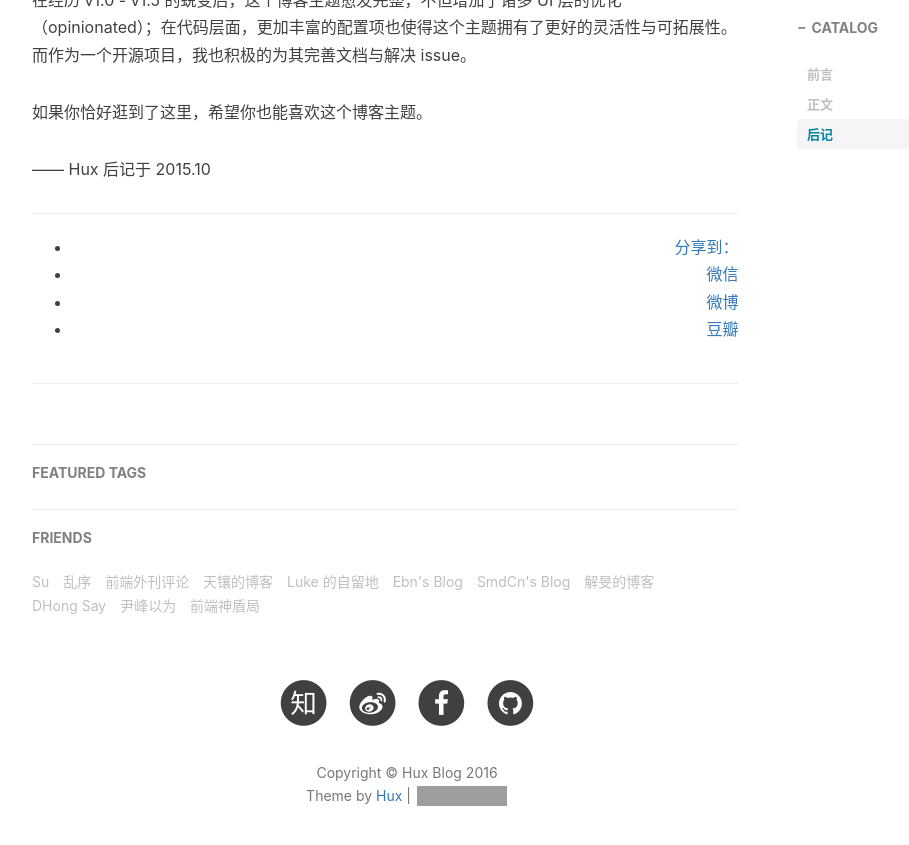
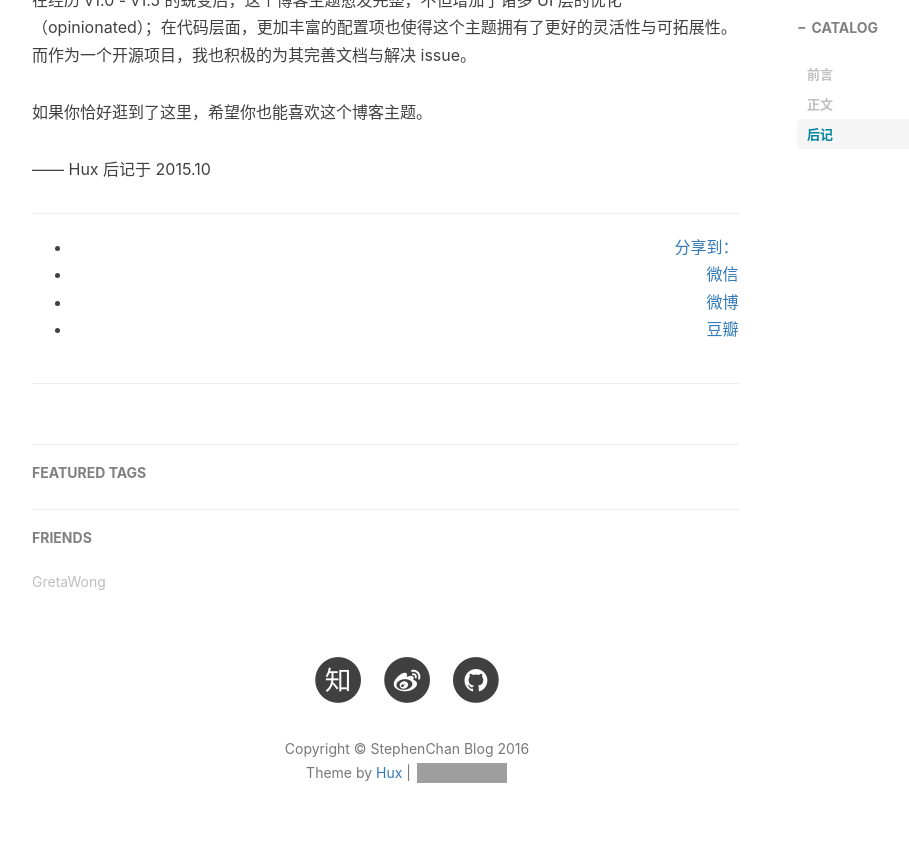
Before and after one commit to StephenChan007/StephenChan.github.io, a Jekyll site: the page built from _posts/2014-01-29-hello-2015.markdown, in a window 1280 px wide and 900 px high, scrolled down 2463 px. Shown: the top 845 px of the window, without its empty margins (233-1142 px from the left). Built offline with Jekyll 4.4.1, drawn with Linux system fonts in a browser that asks for light colours; nearby versions of some CDN libraries; comment, search, counter and statistics services are not loaded; some of the changed text lies outside the part shown; grey boxes are pictures that could not be loaded.

Commit message:
Update _config.yml

```diff
--- a/_config.yml
+++ b/_config.yml
@@ -1,23 +1,23 @@
 # Site settings
-title: Hux Blog
-SEOTitle: 黄玄的博客 | Hux Blog
-header-img: img/home-bg.jpg
-email: huxpro@gmail.com
-description: "关于前端与设计、黑客与画家 | 黄玄，Web & Mobile Lover，Front-End Engineer，UX Designer | 这里是 @Hux黄玄 的个人博客，与你一起发现更大的世界。"
-keyword: "黄玄, Hux黄玄, Hux, 鬼栈, huxpro, @huxpro, 黄玄的博客, Hux Blog, 博客, 个人网站, 互联网, 前端, 设计, 产品, 肖玉, Lynn, 肖玉的男朋友"
-url: "http://huangxuan.me"              # your host, for absolute URL
+title: StephenChan Blog
+SEOTitle: 程鹏的博客 | StephenChan Blog
+header-img: img/home-bg-o.jpg
+email: stephencp@163.com
+description: "Stephenchan的个人博客空间 | 程鹏，Unity3D Game Developer | 这里是 @StephenChan 的个人博客，与你一起发现更大的世界。"
+keyword: "程鹏, StephenChan, 程鹏的博客, StephenChan Blog, 博客, 互联网, Unity3D, 手游, GretaWong, 黄鹤群, GretaWong's BF"
+url: "http://stephenchan.me"              # your host, for absolute URL
 baseurl: ""                             # for example, '/blog' if your blog hosted on 'host/blog'
 
 
 
 # SNS settings
 RSS: false
-weibo_username:     huxpro
-zhihu_username:     huxpro
-github_username:    huxpro
+weibo_username:     Gamelayer
+zhihu_username:     程鹏
+github_username:    StephenChan007
 #twitter_username:  huxpro
-facebook_username:  huxpro
-# linkedin_username:  firstname-lastname-idxxxx
+#facebook_username:  huxpro
+#linkedin_username:  firstname-lastname-idxxxx
 
 
 
@@ -60,17 +60,17 @@
 
 # Analytics settings
 # Baidu Analytics
-ba_track_id: 4cc1f2d8f3067386cc5cdb626a202900
+ba_track_id: 3e1e27ad76328ddd0f32af8e99bd098c
 # Google Analytics
-ga_track_id: 'UA-49627206-1'            # Format: UA-xxxxxx-xx
-ga_domain: huangxuan.me
+#ga_track_id: 'UA-49627206-1'            # Format: UA-xxxxxx-xx
+#ga_domain: huangxuan.me
 
 
 
 # Sidebar settings
 sidebar: true                           # whether or not using Sidebar.
-sidebar-about-description: "写写代码，做做设计，看看产品。世界那么大，我想去看看。"
-sidebar-avatar: /img/avatar-hux.jpg      # use absolute URL, seeing it's used in both `/` and `/about/`
+sidebar-about-description: "做首先感动自己的游戏。"
+sidebar-avatar: /img/StephenChan-Icon.jpg      # use absolute URL, seeing it's used in both `/` and `/about/`
 
 
 
@@ -83,37 +83,7 @@
 # Friends
 friends: [
     {
-        title: "Su",
-        href: "http://su.gallery/"
-    },{
-        title: "乱序",
-        href: "http://mida.re/"
-    },{
-        title: "前端外刊评论",
-        href: "http://qianduan.guru/"
-    },{
-        title: "天镶的博客",
-        href: "http://lingyu.wang/"
-    },{
-        title: "Luke 的自留地",
-        href: "http://hmqk1995.github.io"
-    },{
-        title: "Ebn's Blog",
-        href: "http://ebnbin.com/"
-    },{
-        title: "SmdCn's Blog",
-        href: "http://blog.smdcn.net"
-    },{
-        title: "解旻的博客",
-        href: "http://xieminis.me/"
-    },{
-        title: "DHong Say",
-        href: "http://dhong.co"
-    },{
-        title: "尹峰以为",
-        href: "http://ingf.github.io/"
-    },{
-        title: "前端神盾局",
-        href: "http://wepiaofei.github.io/blog/"
+        title: "GretaWong",
+        href: "http://weibo.com/u/2574587854/"
     }
 ]
```
